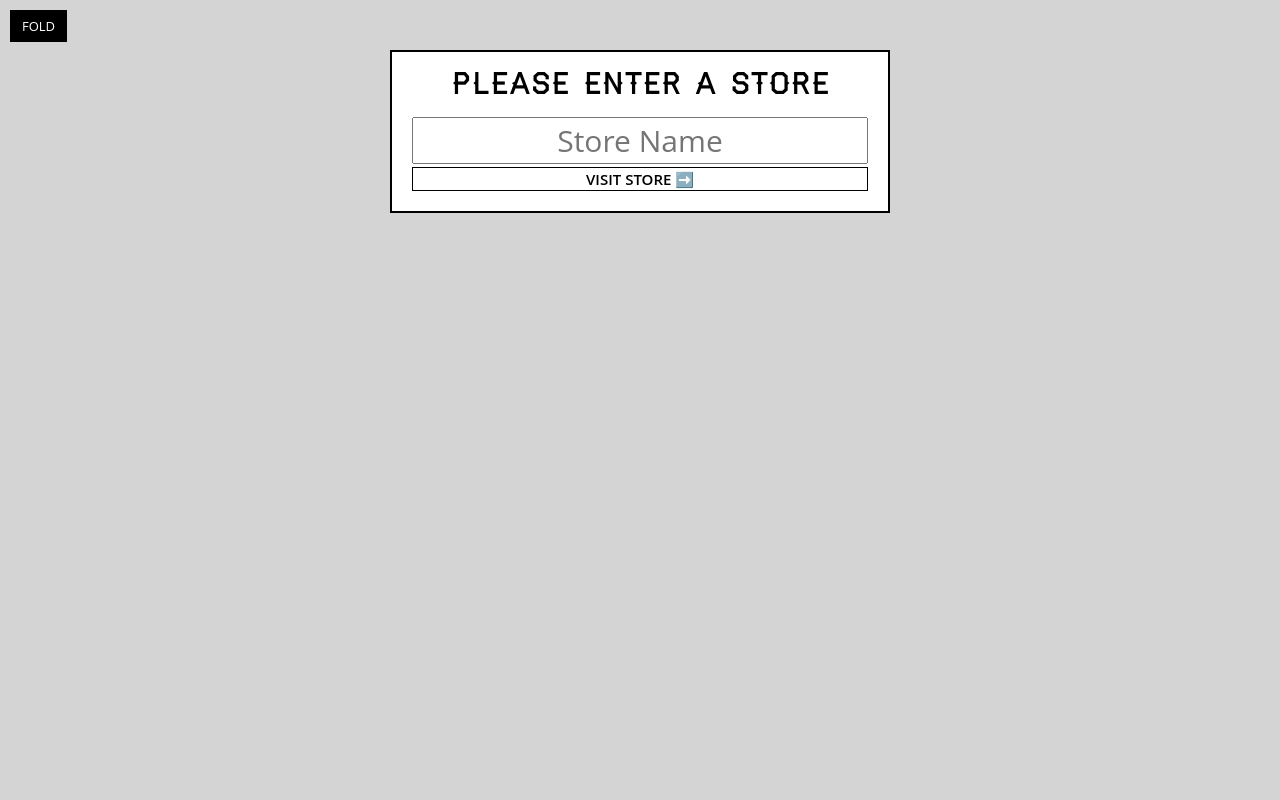
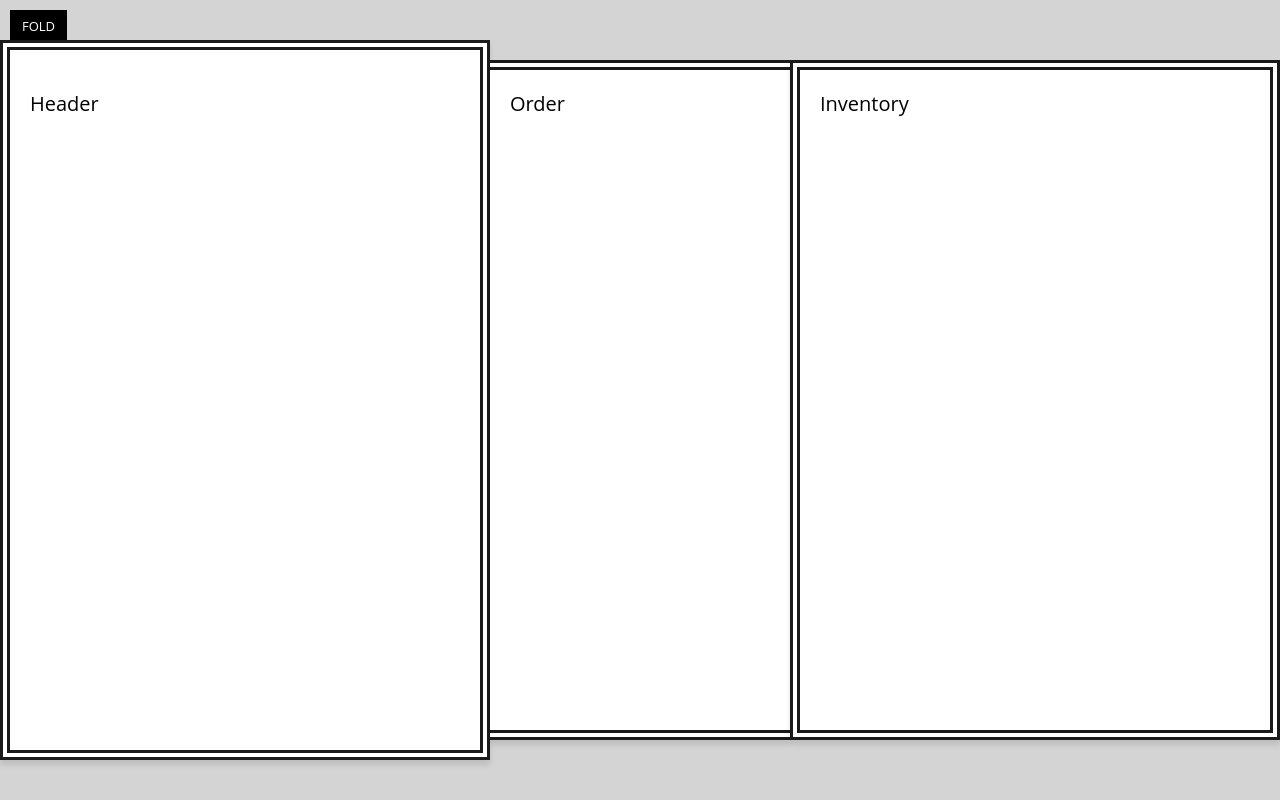
Before and after one commit to cubiio/react-wbcourse, a React (Create React App) app in the folder catch-of-the-day/: page / in a window 1280 px wide. Built offline with nearby package versions, Linux system fonts and the light colour scheme.

Commit message:
feat: Add basic components: header, order, inv

```diff
--- /dev/null
+++ b/catch-of-the-day/src/components/App.js
@@ -0,0 +1,20 @@
+import React from 'react';
+import Header from './Header';
+import Order from './Order';
+import Inventory from './Inventory'
+
+class App extends React.Component {
+  render() {
+    return (
+      <div className="catch-of-the-day">
+        <div className="menu">
+          <Header />
+        </div>
+        <Order />
+        <Inventory />
+      </div>
+      )
+  }
+}
+
+export default App;
--- /dev/null
+++ b/catch-of-the-day/src/components/Header.js
@@ -0,0 +1,11 @@
+import React from 'react';
+
+class Header extends React.Component {
+  render() {
+    return (
+        <p>Header</p>
+    )
+  }
+}
+
+export default Header;
--- /dev/null
+++ b/catch-of-the-day/src/components/Inventory.js
@@ -0,0 +1,11 @@
+import React from 'react';
+
+class Inventory extends React.Component {
+  render() {
+    return (
+        <p>Inventory</p>
+    )
+  }
+}
+
+export default Inventory;
--- /dev/null
+++ b/catch-of-the-day/src/components/Order.js
@@ -0,0 +1,11 @@
+import React from 'react';
+
+class Order extends React.Component {
+  render() {
+    return (
+        <p>Order</p>
+    )
+  }
+}
+
+export default Order;
--- a/catch-of-the-day/src/components/StorePicker.js
+++ b/catch-of-the-day/src/components/StorePicker.js
@@ -2,7 +2,7 @@ import React from 'react';
 
 class StorePicker extends React.Component {
   render() {
-    return(
+    return (
       <form className="store-selector">
         <h2>Please Enter A Store</h2>
         <input type="text" required placeholder="Store Name"/>
--- a/catch-of-the-day/src/index.js
+++ b/catch-of-the-day/src/index.js
@@ -2,6 +2,8 @@ import React from 'react';
 import { render } from 'react-dom'
 import './css/style.css';
 
-import StorePicker from './components/StorePicker'
+// import StorePicker from './components/StorePicker';
+import App from './components/App';
 
-render(<StorePicker/>, document.querySelector('#main'));
+// render(<StorePicker/>, document.querySelector('#main'));
+render(<App/>, document.querySelector('#main'));
```
